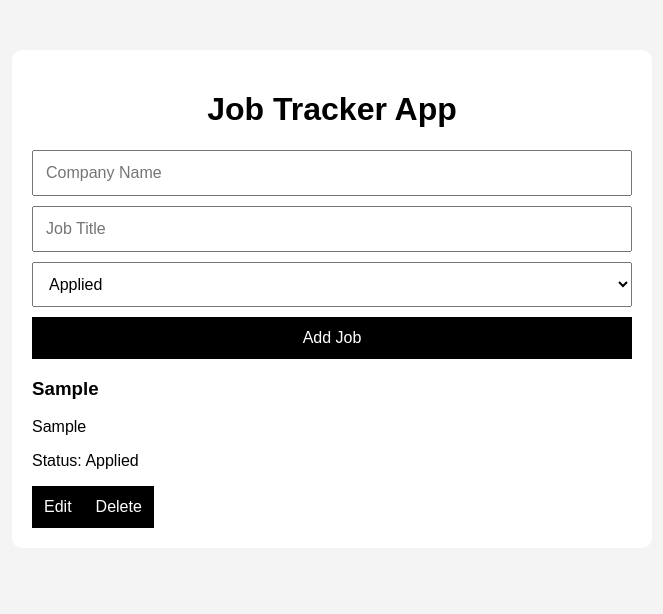
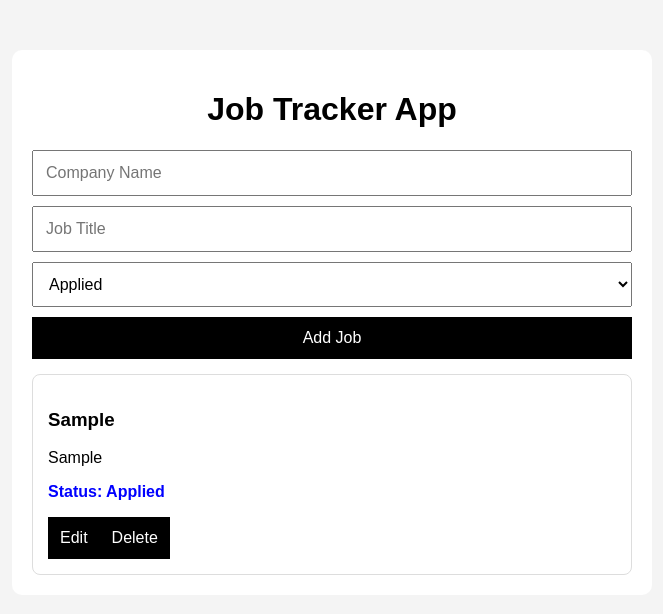
Before and after one commit to klvnclay27/job-tracker-app, a React (Vite) app: page / in a window 1280 px wide. Both pictures are taken after typing "Sample", "Sample" into the empty fields and a click on the button "Add Job". Shown: the top 614 px of the page, without its empty margins (308-971 px from the left). Built offline with nearby package versions, Linux system fonts and the light colour scheme.

Commit message:
Take the status and turn it into CSS Code

```diff
--- a/src/App.jsx
+++ b/src/App.jsx
@@ -26,6 +26,8 @@ function App() {
       title: title,
       status: status,
     };
+    // This code means if you're editing a job => replace it
+    // And if you're adding a new job => create it normally
 
     if (editingIndex !== null) {
       const updatedJobs = [...jobs];
--- /dev/null
+++ b/src/components/JobCard.css
@@ -0,0 +1,27 @@
+.job-card {
+    border: 1px solid #ddd;
+    padding: 15px;
+    margin-top: 15px;
+    border-radius: 8px;
+    background: white;
+}
+
+.applied {
+    color: blue;
+    font-weight: bold;
+}
+
+.interview {
+    color: orange;
+    font-weight: bold;
+}
+
+.offer {
+    color: green;
+    font-weight: bold;
+}
+
+.rejected {
+    color: red;
+    font-weight: bold;
+}
--- a/src/components/JobCard.jsx
+++ b/src/components/JobCard.jsx
@@ -1,10 +1,13 @@
+import "./JobCard.css";
+
 function JobCard({ job, onDelete, onEdit, index }) {
   return (
     <div className="job-card">
       <h3>{job.company}</h3>
       <p>{job.title}</p>
-      <p>Status: {job.status}</p>
-
+      <p className={job.status?.toString().toLowerCase()}>
+        Status: {job.status}
+      </p>
       <button onClick={() => onEdit(job, index)}>Edit</button>
 
       <button onClick={() => onDelete(index)}>Delete</button>
```
